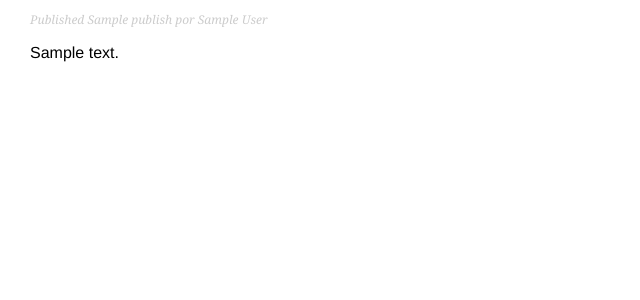
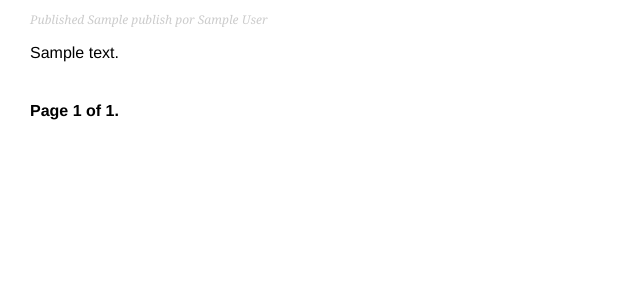
Before and after one commit to YuriCariry/AprendaDjango3ComExemplos, a Django app: template mysite/blog/templates/blog/post/list.html in a window 1280 px wide. Shown: the part 128-428 px from the top of the page, without its empty margins (0-640 px from the left). Run offline with Django 3.2, Linux system fonts and the light colour scheme; the template is opened without the code that fills it: most values are stand-ins (such as "Sample title", 1, 10 or a date in 2020).

Commit message:
cap1. adicionando paginação

```diff
--- a/mysite/blog/templates/blog/post/list.html
+++ b/mysite/blog/templates/blog/post/list.html
@@ -14,4 +14,5 @@
     </p>
     {{ post.body|truncatewords:30|linebreaks }}
   {% endfor %}
+  {% include "pagination.html" with page=posts %}
 {% endblock %}
--- /dev/null
+++ b/mysite/blog/templates/pagination.html
@@ -0,0 +1,13 @@
+<div class='pagination'>
+	<span class='step-links'>
+		{% if page.has_previous %}
+			<a href="?page={{ page.previous_page_number }}">Previous </a>
+		{% endif %}
+		<span class='current'>
+			Page {{ page.number }} of {{ page.paginator.num_pages }}.
+		</span>
+		{% if page.has_next %}
+			<a href="?page={{ page.next_page_number }}">Next </a>
+		{% endif %}
+	</span>
+</div>
```
Also changed, not shown: mysite/blog/models.py (+4 -3 lines), mysite/blog/urls.py (+3 -4 lines), mysite/blog/views.py (+19 -2 lines), Readme_cap1_blog.txt.
